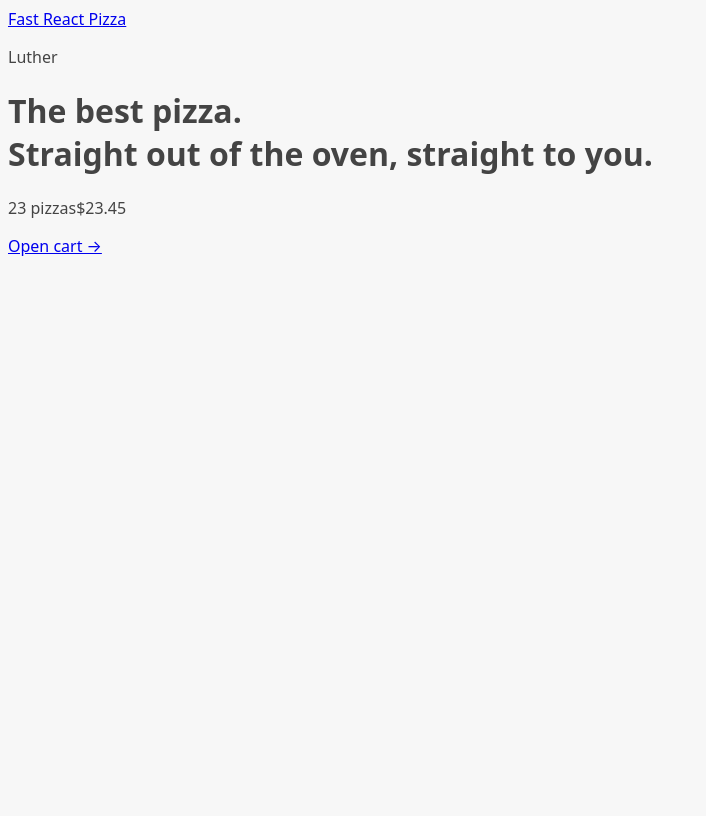
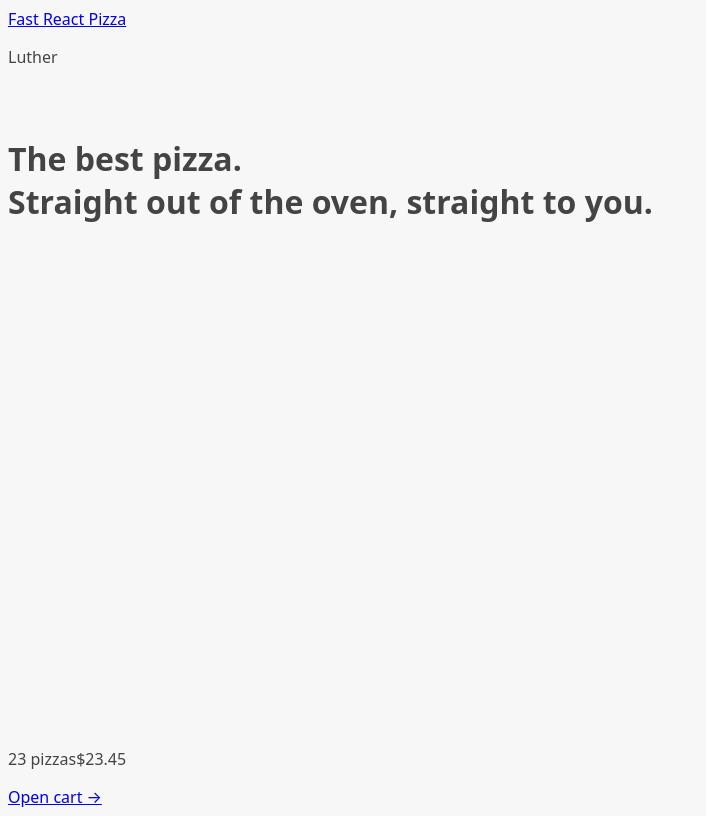
Before and after one commit to luther0929/fast-react-pizza, a React (Vite) app: page / in a window 1280 px wide. Shown: the whole page, without its empty margins (0-706 px from the left). Built offline with nearby package versions, Linux system fonts and the light colour scheme.

Commit message:
feat(loader): add loader to display loading indicator

```diff
--- a/src/features/menu/MenuItem.jsx
+++ b/src/features/menu/MenuItem.jsx
@@ -2,11 +2,10 @@
 
 function MenuItem({ pizza }) {
   const { id, name, unitPrice, ingredients, soldOut, imageUrl } = pizza;
-  console.log(imageUrl);
 
   return (
     <li>
-      <img src={imageUrl} alt={name} />
+      {/* <img src={imageUrl} alt={name} /> */}
       <div>
         <p>{name}</p>
         <p>{ingredients.join(', ')}</p>
--- a/src/ui/AppLayout.jsx
+++ b/src/ui/AppLayout.jsx
@@ -1,10 +1,16 @@
 import Header from './Header';
 import CartOverview from '../features/cart/CartOverview';
-import { Outlet } from 'react-router-dom';
+import { Outlet, useNavigation } from 'react-router-dom';
+import Loader from './Loader';
 
 function AppLayout() {
+  const navigation = useNavigation();
+  const isLoading = navigation.state === 'loading';
+
   return (
-    <>
+    <div className="layout">
+      {isLoading && <Loader />}
+
       <Header />
 
       <main>
@@ -12,7 +18,7 @@
       </main>
 
       <CartOverview />
-    </>
+    </div>
   );
 }
 
--- /dev/null
+++ b/src/ui/Loader.jsx
@@ -0,0 +1,5 @@
+function Loader() {
+  return <div className="loader"></div>;
+}
+
+export default Loader;
```
